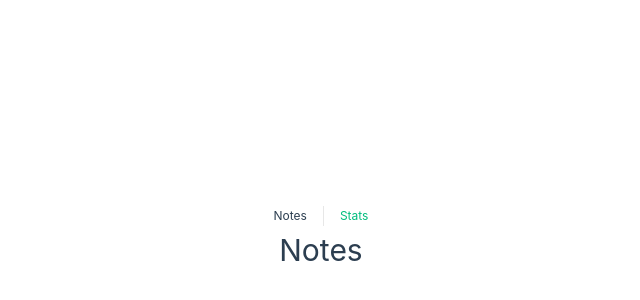
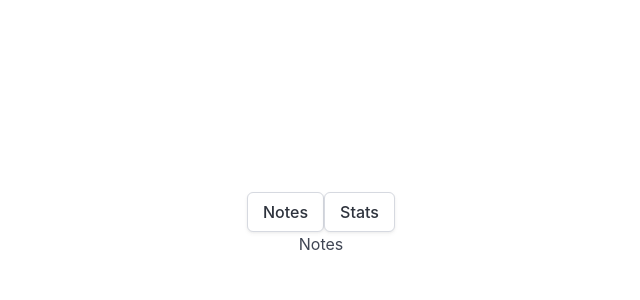
Before and after one commit to javiergranados/vue-composition-api-course, a Vue app: page / in a window 1280 px wide. Shown: the part 176-476 px from the top of the page, without its empty margins (319-959 px from the left). Built offline with nearby package versions, Linux system fonts and the light colour scheme.

Commit message:
Add Bulma to the project

```diff
--- a/package.json
+++ b/package.json
@@ -16,6 +16,7 @@
     "*": "prettier -c src --write --ignore-unknown"
   },
   "dependencies": {
+    "bulma": "^1.0.1",
     "vue": "^3.4.29",
     "vue-router": "^4.4.0"
   },
--- a/src/App.vue
+++ b/src/App.vue
@@ -1,34 +1,15 @@
 <template>
   <nav>
-    <RouterLink to="/">Notes</RouterLink>
-    <RouterLink to="/stats">Stats</RouterLink>
+    <RouterLink
+      to="/"
+      class="button"
+      >Notes</RouterLink
+    >
+    <RouterLink
+      to="/stats"
+      class="button"
+      >Stats</RouterLink
+    >
   </nav>
   <RouterView />
 </template>
-
-<style scoped>
-nav {
-  width: 100%;
-  font-size: 12px;
-  text-align: center;
-  margin-top: 2rem;
-}
-
-nav a.router-link-exact-active {
-  color: var(--color-text);
-}
-
-nav a.router-link-exact-active:hover {
-  background-color: transparent;
-}
-
-nav a {
-  display: inline-block;
-  padding: 0 1rem;
-  border-left: 1px solid var(--color-border);
-}
-
-nav a:first-of-type {
-  border: 0;
-}
-</style>
--- a/src/assets/main.css
+++ b/src/assets/main.css
@@ -1,4 +1,5 @@
 @import './base.css';
+@import 'bulma/css/bulma.min.css';
 
 #app {
   display: flex;
@@ -9,18 +10,6 @@
   padding: 2rem;
   font-weight: normal;
 }
-a,
-.green {
-  text-decoration: none;
-  color: hsla(160, 100%, 37%, 1);
-  transition: 0.4s;
-  padding: 3px;
-}
-@media (hover: hover) {
-  a:hover {
-    background-color: hsla(160, 100%, 37%, 0.2);
-  }
-}
 @media (min-width: 1024px) {
   body {
     display: flex;
```
Also changed, not shown: 1 other file (tests, documents, lock files or other folders).
